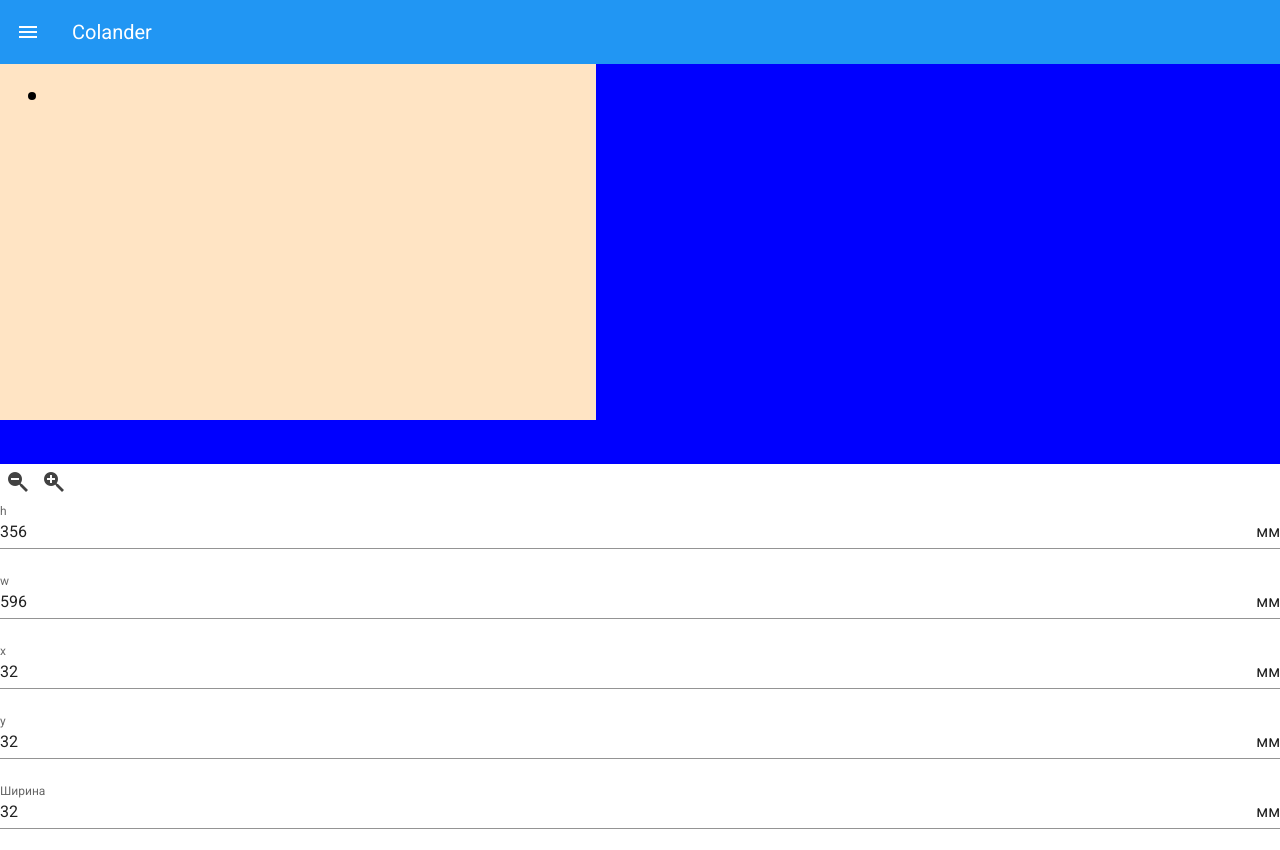
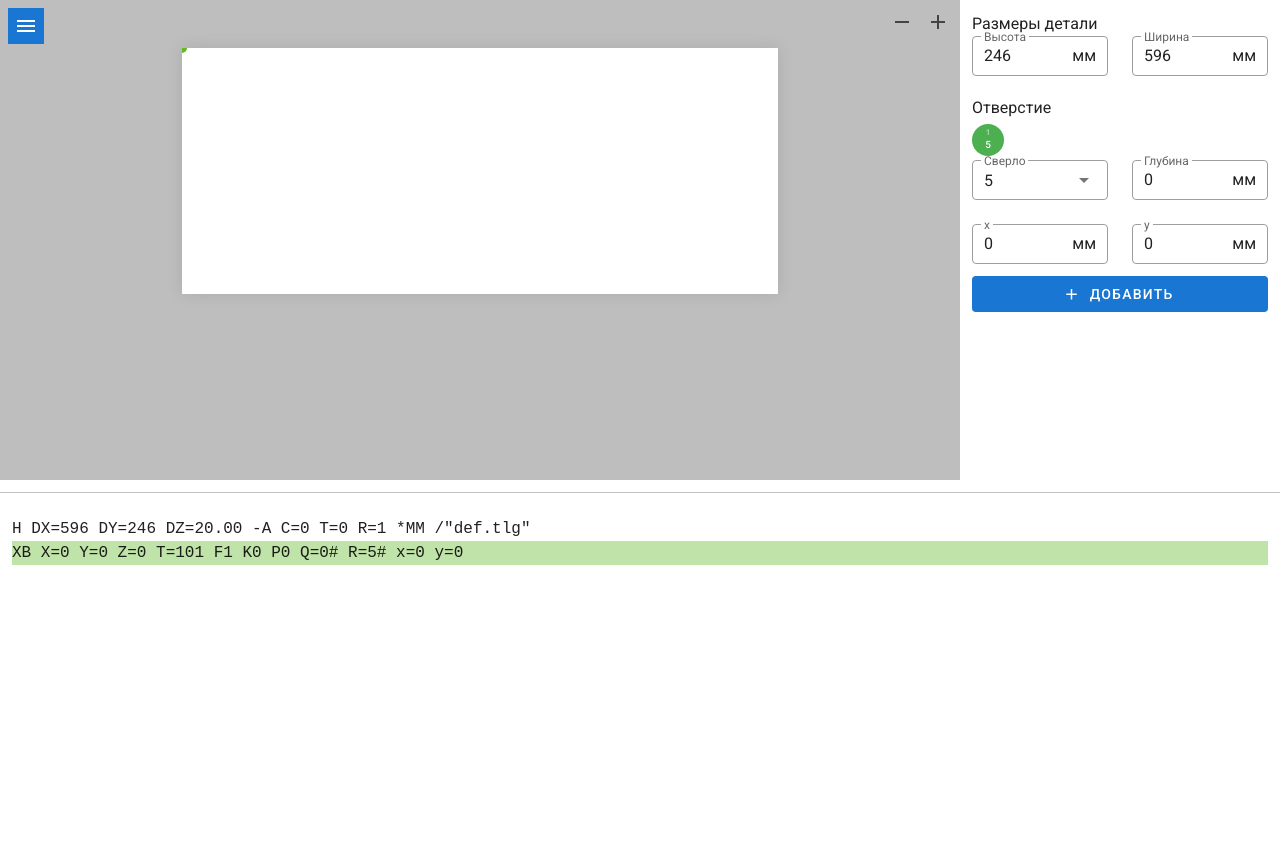
Before and after one commit to mukhindev/colander, a Vue app: page /editor in a window 1280 px wide. After the commit the page ends 812 px from the top, so only its background shows below. Built offline with nearby package versions, Linux system fonts and the light colour scheme.

Commit message:
working prototype

```diff
--- a/src/App.vue
+++ b/src/App.vue
@@ -1,23 +1,17 @@
 <template>
   <v-app>
-    <v-app-bar app dark elevate-on-scroll color="blue">
-      <v-app-bar-nav-icon @click="drawer = true"></v-app-bar-nav-icon>
-      <v-toolbar-title>Colander</v-toolbar-title>
-      <v-spacer></v-spacer>
-    </v-app-bar>
 
-    <v-navigation-drawer
-      v-model="drawer"
-      absolute
-      temporary
-    >
-      <v-list
-        nav
-        dense
-      >
-        <v-list-item-group
-          active-class="blue--text"
-        >
+    <div class="burger primary">
+      <v-app-bar-nav-icon @click="drawer = true" class="white--text" />
+    </div>
+
+    <v-navigation-drawer v-model="drawer" absolute temporary>
+      <v-list nav dense >
+
+        <h1 class="mb-2">Colander</h1>
+
+        <v-list-item-group active-class="blue--text">
+
           <v-list-item to="/">
             <v-list-item-icon>
               <v-icon>mdi-home</v-icon>
@@ -33,12 +27,14 @@
           </v-list-item>
 
         </v-list-item-group>
+
       </v-list>
     </v-navigation-drawer>
 
     <v-content>
       <router-view/>
     </v-content>
+
   </v-app>
 </template>
 
@@ -49,3 +45,28 @@ export default {
   })
 }
 </script>
+
+<style>
+.burger {
+  position: fixed;
+  z-index: 5;
+  top: 0.5rem;
+  left: 0.5rem;
+}
+.p-relative {
+  position: relative;
+}
+::-webkit-scrollbar {
+  width: 4px;
+  height: 4px;
+}
+::-webkit-scrollbar-track, ::-webkit-scrollbar-corner {
+  background: rgb(230, 230, 230);
+}
+::-webkit-scrollbar-thumb {
+  background: rgba(0, 0, 0, 0.5);
+}
+::-webkit-scrollbar-thumb:window-inactive {
+  background: rgba(0, 0, 0, 0.3);
+}
+</style>
--- a/src/views/Editor.vue
+++ b/src/views/Editor.vue
@@ -1,54 +1,164 @@
 <template>
-  <div class="editor">
+  <v-container class="pa-0" fluid>
+    <v-row class="editor" no-gutters >
+      <v-col cols="12" md="9" class="p-relative">
         <div class="preview">
           <svg :width="w * zoom" :height="h * zoom">
-        <circle fill="black" :r="r * zoom" :cx="cx * zoom" :cy="cy * zoom" />
+            <circle v-for="(hole, i) in holes" :key="i" fill="black" :r="hole.tool * zoom" :cx="hole.x * zoom" :cy="hole.y * zoom" @click="act = i" :class="{ active: i === act }" />
           </svg>
         </div>
         <div class="zoom">
-      <v-btn text icon color="secondary" @click="zoomMinus">
-        <v-icon>mdi-magnify-minus</v-icon>
+          <v-btn icon small color="secondary" @click="zoomMinus" class="mr-2">
+            <v-icon>mdi-minus</v-icon>
           </v-btn>
-      <v-btn text icon color="secondary" @click="zoomPlus">
-        <v-icon>mdi-magnify-plus</v-icon>
+          <v-btn icon small color="secondary" @click="zoomPlus">
+            <v-icon>mdi-plus</v-icon>
           </v-btn>
         </div>
-    <v-text-field label="h" v-model="h" suffix="мм" />
-    <v-text-field label="w" v-model="w" suffix="мм" />
-    <v-text-field label="x" v-model="cx" suffix="мм" :rules="rules" />
-    <v-text-field label="y" v-model="cy" suffix="мм" :rules="rules" />
-    <v-text-field label="Ширина" v-model="cx" suffix="мм" :rules="rules" />
+      </v-col>
+      <v-col cols="12" md="3">
+        <v-container class="config">
+          Размеры детали
+          <v-row class="mb-2">
+            <v-col cols="6">
+              <v-text-field
+                label="Высота"
+                :value="h"
+                @change="value => h = value"
+                type="number"
+                suffix="мм"
+                onfocus="this.select()"
+                outlined
+                hide-details
+                dense
+              />
+            </v-col>
+            <v-col cols="6">
+              <v-text-field
+                label="Ширина"
+                :value="w"
+                @change="value => w = value"
+                type="number"
+                suffix="мм"
+                onfocus="this.select()"
+                outlined
+                hide-details
+                dense
+              />
+            </v-col>
+          </v-row>
+          <div>Отверстие</div>
+          <div>
+            <v-btn v-for="(line, i) in holes" :key="i" fab x-small :color="active(i)" dark class="mr-1 mt-1 mb-1" depressed @click="act = i">
+              <span class="ty1">{{ line.tool }}</span>
+              <small class="ty2">{{ i + 1 }}</small>
+            </v-btn>
           </div>
+
+          <v-row>
+            <v-col cols="6">
+              <v-select
+                label="Сверло"
+                v-model="holes[act].tool"
+                :items="tools"
+                outlined
+                hide-details
+                dense
+              />
+            </v-col>
+            <v-col cols="6">
+              <v-text-field
+                label="Глубина"
+                :value="holes[act].z"
+                @change="value => holes[act].z = value"
+                :rules="rules"
+                type="number"
+                suffix="мм"
+                onfocus="this.select()"
+                outlined
+                hide-details
+                dense
+              />
+            </v-col>
+            <v-col cols="6">
+              <v-text-field
+                label="x"
+                :value="holes[act].x"
+                @change="value => holes[act].x = value"
+                :rules="rules"
+                type="number"
+                suffix="мм"
+                onfocus="this.select()"
+                outlined
+                hide-details
+                dense
+              />
+            </v-col>
+            <v-col cols="6">
+              <v-text-field
+                label="y"
+                :value="holes[act].y"
+                @change="value => holes[act].y = value"
+                :rules="rules"
+                type="number"
+                suffix="мм"
+                onfocus="this.select()"
+                outlined
+                hide-details
+                dense
+              />
+            </v-col>
+          </v-row>
+
+          <v-btn @click="addHole" depressed block color="primary" class="mt-3"><v-icon dark left>mdi-plus</v-icon>Добавить</v-btn>
+        </v-container>
+      </v-col>
+    </v-row>
+    <v-row class="output">
+      <v-col>
+        <v-container fluid>
+          <pre v-for="(line, i) in output" :key="i" :class="{ active: (i - 1) === act }">{{ line }}</pre>
+        </v-container>
+      </v-col>
+    </v-row>
+  </v-container>
 </template>
-
-<style scoped>
-svg {
-  background-color: bisque;
-  transition: .25s;
-  margin: auto;
-}
-.preview {
-  overflow: scroll;
-  height: 50vh;
-  background-color: blue;
-}
-</style>
 
 <script>
 export default {
   data () {
     return {
       zoom: 1,
-      h: 356,
+      act: 0,
+      tools: [5, 8, 10, 15],
+      holes: [
+        {
+          tool: 5,
+          x: 0,
+          y: 0,
+          z: 0
+        }
+      ],
+      h: 246,
       w: 596,
-      cx: 32,
-      cy: 32,
-      r: 4,
       rules: [
-        value => !!value || 'Required.',
-        value => (value >= 0) || 'Выходит за пределы',
-        value => (value <= 350) || 'Выходит за пределы'
+        value => (value >= 0) || 'Граница!',
+        value => (value <= this.w) || 'Граница!'
       ]
+    }
+  },
+  computed: {
+    output () {
+      const line = this.holes.map(element => `XB X=${element.x} Y=${element.y} Z=${element.z} T=101 F1 K0 P0 Q=0# R=5# x=0 y=0`)
+      return [
+        `H DX=${this.w} DY=${this.h} DZ=20.00 -A C=0 T=0 R=1 *MM /"def.tlg"`,
+        ...line
+      ]
+    },
+    active () {
+      return function (i) {
+        if (i === this.act) return 'green'
+      }
     }
   },
   methods: {
@@ -57,7 +167,74 @@ export default {
     },
     zoomPlus () {
       if (this.zoom <= 2) this.zoom = this.zoom + 0.1
+    },
+    addHole () {
+      this.holes.push(
+        {
+          tool: 5,
+          x: 0,
+          y: 0,
+          z: 0
+        }
+      )
+      this.act = this.holes.length - 1
     }
   }
 }
 </script>
+
+<style scoped>
+svg {
+  background-color: rgb(255, 255, 255);
+  transition: .25s;
+  margin: auto;
+  box-shadow: 0 0 16px rgba(0, 0, 0, 0.1)
+}
+
+circle {
+  transition: .25s;
+  cursor: pointer;
+}
+
+circle:hover {
+  stroke: rgba(98, 185, 40, 0.4);
+  stroke-width: 1%;
+}
+
+.active {
+  fill: rgb(98, 185, 40);
+  background-color: rgba(98, 185, 40, 0.4);
+}
+
+.preview {
+  text-align: center;
+  overflow: auto;
+  width: 100%;
+  height: 60vh;
+  min-height: 100%;
+  background-color: rgb(190, 190, 190);
+  padding: 3rem;
+}
+
+.output {
+  border-top: 1px solid silver;
+  height: 40vh;
+}
+
+.zoom {
+  position: absolute;
+  top: 0.5rem;
+  right: 0.5rem;
+}
+
+.ty1 {
+  position: absolute;
+  top: -1px;
+}
+
+.ty2 {
+  opacity: 0.6;
+  position: absolute;
+  top: -12px;
+}
+</style>
--- a/src/views/Home.vue
+++ b/src/views/Home.vue
@@ -1,5 +1,18 @@
 <template>
-  <div class="home">
-    <h1>Colander</h1>
-  </div>
+  <v-container class="home">
+    <div class="m-auto text-center">
+      <h1>Colander</h1>
+      <p>Простой способ наделать дырок</p>
+    </div>
+  </v-container>
 </template>
+
+<style>
+  .home {
+    display: flex;
+    height: 100%;
+  }
+  .m-auto {
+    margin: auto;
+  }
+</style>
```
Also changed, not shown: 1 other file (tests, documents, lock files or other folders). Lines whose indentation alone changed are shown as unchanged.
